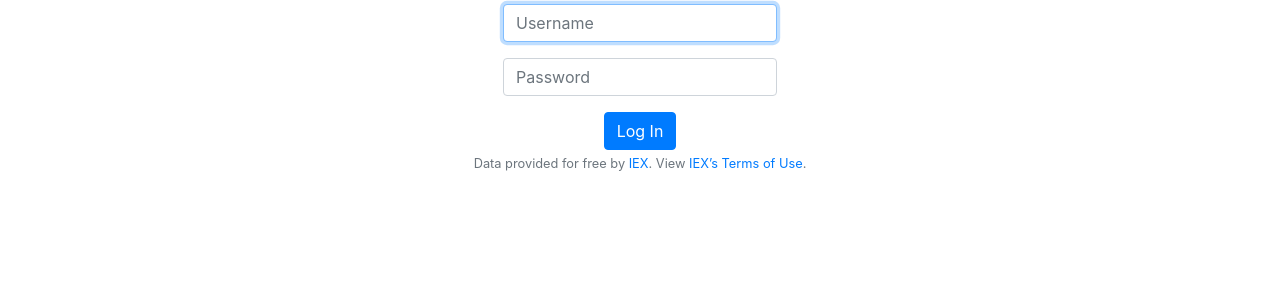
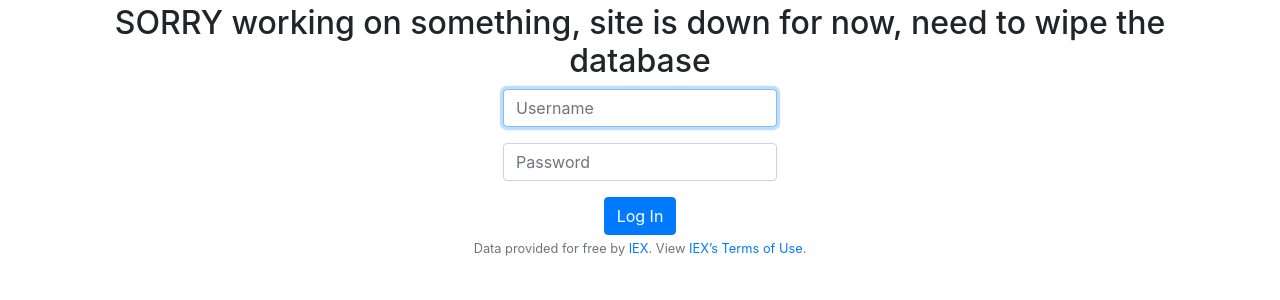
Before and after one commit to theslantedroom/StockPicker, a Flask app: page /login in a window 1280 px wide. Shown: the part 76-376 px from the top of the page. Run offline with Flask 2, Linux system fonts and the light colour scheme; some libraries are stand-ins or nearby versions.

Commit message:
push update

```diff
--- a/templates/login.html
+++ b/templates/login.html
@@ -5,6 +5,7 @@
 {% endblock %}
 
 {% block main %}
+<h2>SORRY working on something, site is down for now, need to wipe the database</h2>
     <form action="/login" method="post">
         <div class="form-group">
             <input autocomplete="off" autofocus class="form-control" name="username" placeholder="Username" type="text">
```
